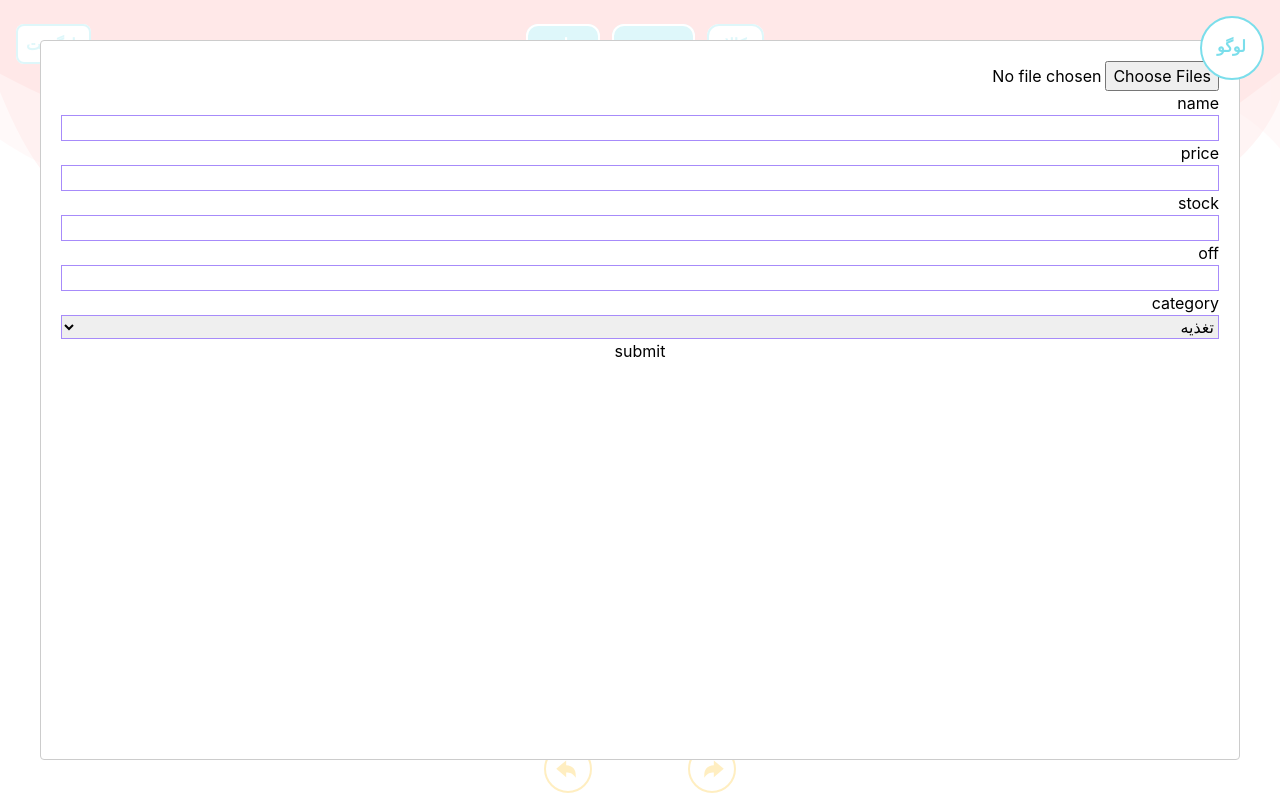
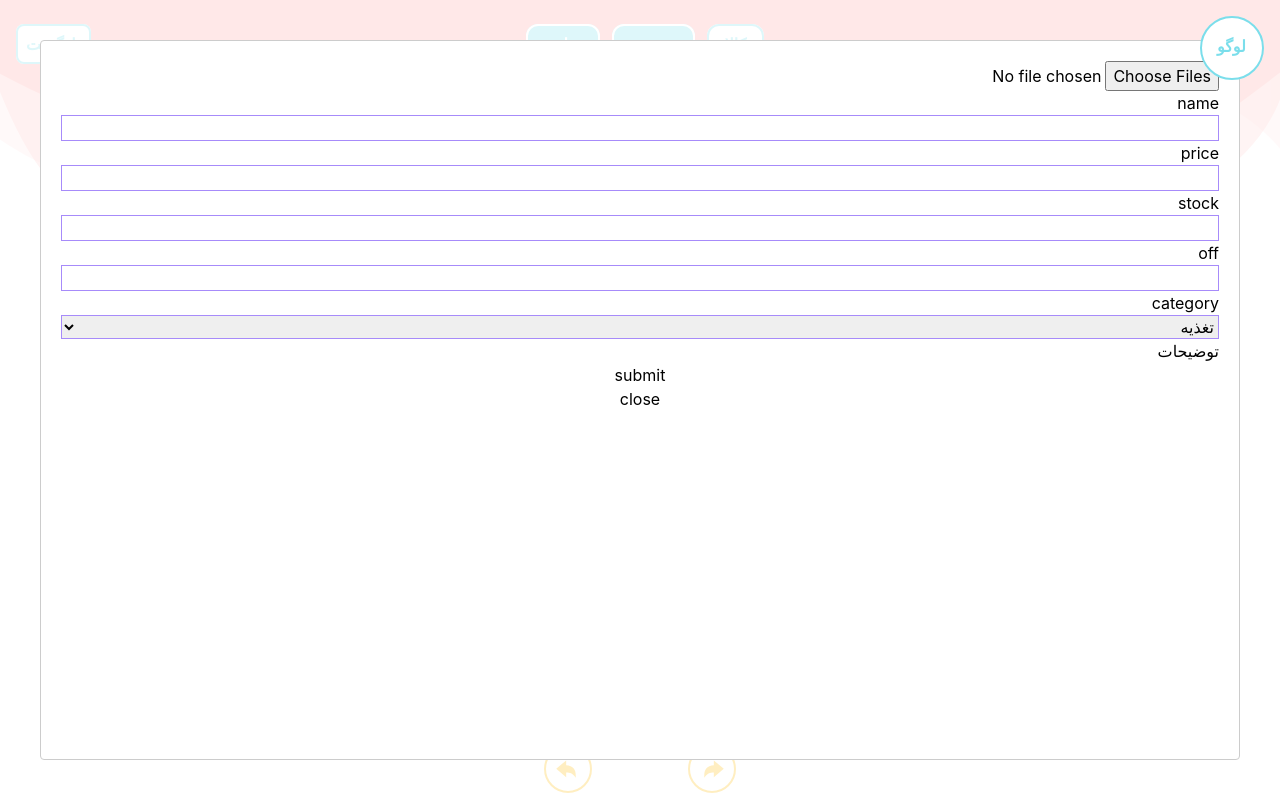
Before and after one commit to sima-ziyaei/onlineShop-project-reactJs, a React (Create React App) app: page /commodity in a window 1280 px wide. Both pictures are taken after a click on the button "افزودن کالا". Shown: the top 800 px of the page. Built offline with nearby package versions, Linux system fonts and the light colour scheme; data requests are answered from the project's data file.

Commit message:
fix the subCategory input and install text editor library

```diff
--- a/package.json
+++ b/package.json
@@ -3,6 +3,8 @@
   "version": "0.1.0",
   "private": true,
   "dependencies": {
+    "@ckeditor/ckeditor5-build-classic": "^35.0.1",
+    "@ckeditor/ckeditor5-react": "^5.0.2",
     "@reduxjs/toolkit": "^1.8.4",
     "@testing-library/jest-dom": "^5.16.4",
     "@testing-library/react": "^13.3.0",
--- a/src/Components/Commodity/AddCommodity.js
+++ b/src/Components/Commodity/AddCommodity.js
@@ -1,10 +1,12 @@
 import { useState } from "react";
 import axios from "axios";
 import Modal from "react-modal";
-import {  useSelector } from "react-redux";
-const URL = "http://localhost:3001/";
+import { useSelector } from "react-redux";
+import  ClassicEditor  from "@ckeditor/ckeditor5-build-classic";
+import  CKEditor  from "@ckeditor/ckeditor5-react";
 
 function AddCommodity() {
+  const URL = "http://localhost:3001/";
   const category = useSelector((state) => state.product.categoryItem);
   const subCategory = useSelector((state) => state.product.subCategoryItem);
   const [formData, setFormData] = useState({
@@ -28,11 +30,12 @@ function AddCommodity() {
     setModalIsOpen(true);
   };
 
-  const handleSubmit = (e) => {
+  const handleSubmit = async(e) => {
     e.preventDefault();
     console.log(formData);
-    axios.post(`${URL}products`, formData)
-        .then(response =>  console.log(response.data.id) );
+    await axios.post(`http://localhost:3001/products`, formData)
+        .then(response =>  console.log(response.data.id) )
+        .catch((err) => alert(err.message));
     // setModalIsOpen(false);
   };
 
@@ -101,15 +104,27 @@ function AddCommodity() {
           >
             {category.map((item) => {
               if (formData.category == item.name) {
+                return(
                   subCategory.map((el) => {
                     if (item.id == el.category) {
                       return <option value={el.name}> {el.name} </option>;
                     }
-                  });
+                  })  )
               }
             })}
           </select>
+          توضیحات
+            {/* <CKEditor
+            editor={ClassicEditor}
+            data={formData.information}
+            onChange={(event, editor)=>{
+              const data= editor.getData()
+              setFormData((prev) => ({ ...prev, information: data }));
+            }}
+            /> */}
+          {/* <textarea className="w-[100%] h-24 border border-violet-600"/> */}
           <button onClick={handleSubmit}>submit</button>
+          <button onClick={()=>setModalIsOpen(false)}>close</button>
         </form>
       </Modal>
     </>
```
Also changed, not shown: 1 other file (tests, documents, lock files or other folders).
